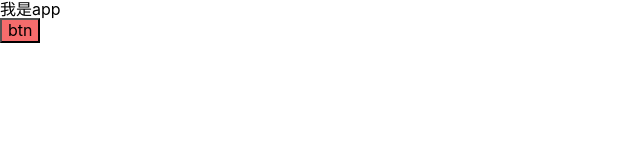
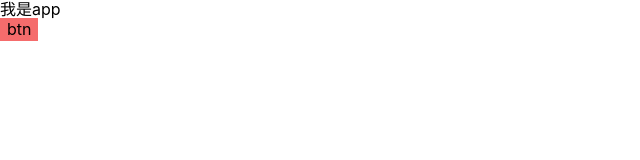
Before and after one commit to objectMaker/react_component_lib, a React (Create React App) app: page / in a window 1280 px wide. Shown: the top 160 px of the page, without its empty margins (0-640 px from the left). Built offline with nearby package versions, Linux system fonts and the light colour scheme.

Commit message:
'添加border样式'

```diff
--- a/src/styles/_index.scss
+++ b/src/styles/_index.scss
@@ -11,7 +11,8 @@
     // --info-lighten:#{lighten($info,15%)};
     // --danger-lighten:#{lighten($danger,15%)};
 
-    //通过循环设置多种变量颜色
+    //通过循环设置多种变量颜色,生成的所有变量都是css变量日后，组件使用的也是响应的css变量
+    //日后我们甚至可以在后台让别人设置颜色主题，高度定制化
     $i:1;
     @each $singleStatus in $status{
         --#{nth($status,$i)}-lighten:#{lighten(nth($statusColor,$i),$lightenPercent)};
--- a/src/styles/_mixin.scss
+++ b/src/styles/_mixin.scss
@@ -1,11 +1,22 @@
 @mixin componentBg($componentName,$name) {
     .#{$componentName}-#{$name}{
         background-color:var(--#{$name});
+        border:1px solid var(--#{$name});
         @if $componentName == btn {
             &:hover{
                 background-color:var(--#{$name}-lighten);
+                border:1px solid var(--#{$name}-lighten);
             }
         }
     }
-
 }
+@mixin componentSize($componentName,$size) {
+    .#{$componentName}-#{$size}{
+        background-color:var(--#{$name});
+        @if $componentName == btn {
+            // &:hover{
+            //     background-color:var(--#{$name}-lighten);
+            // }
+        }
+    }
+}
```
